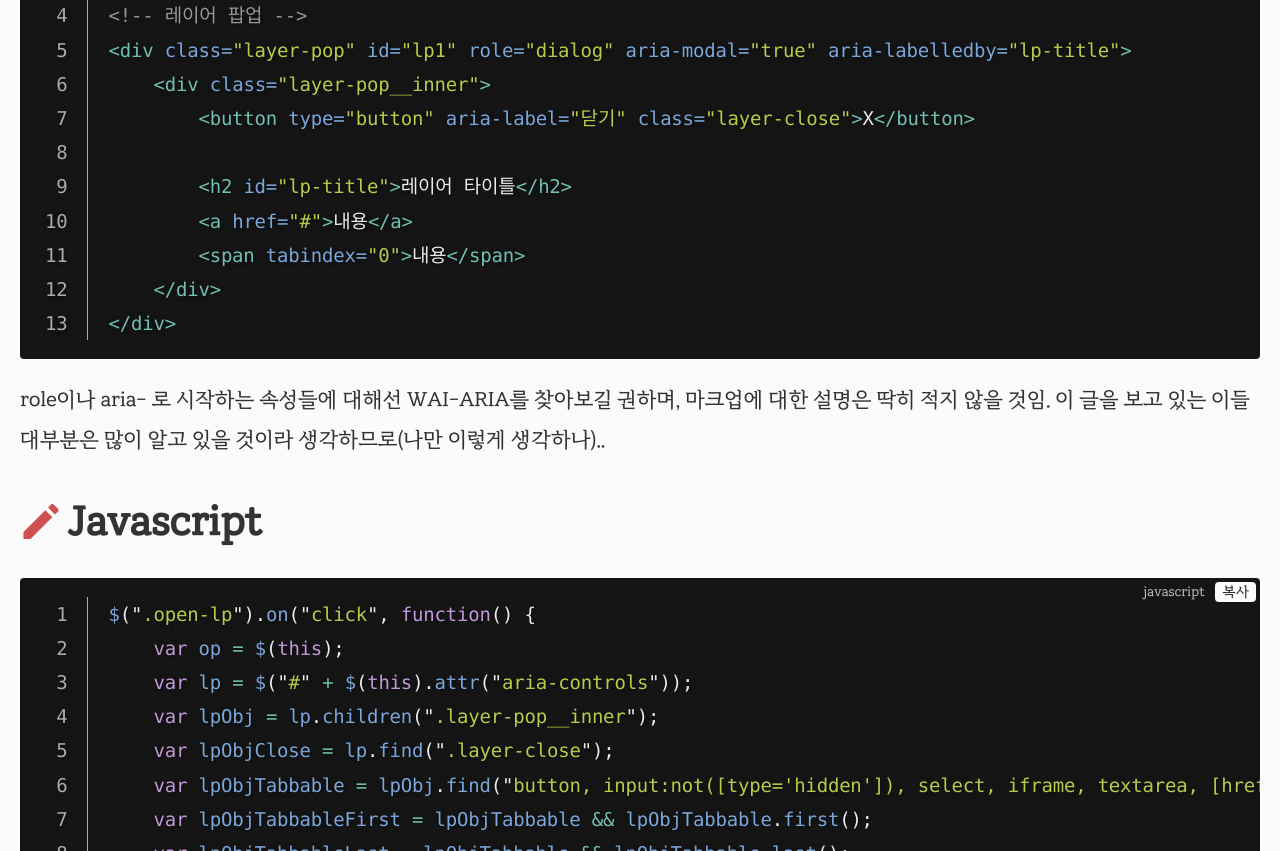
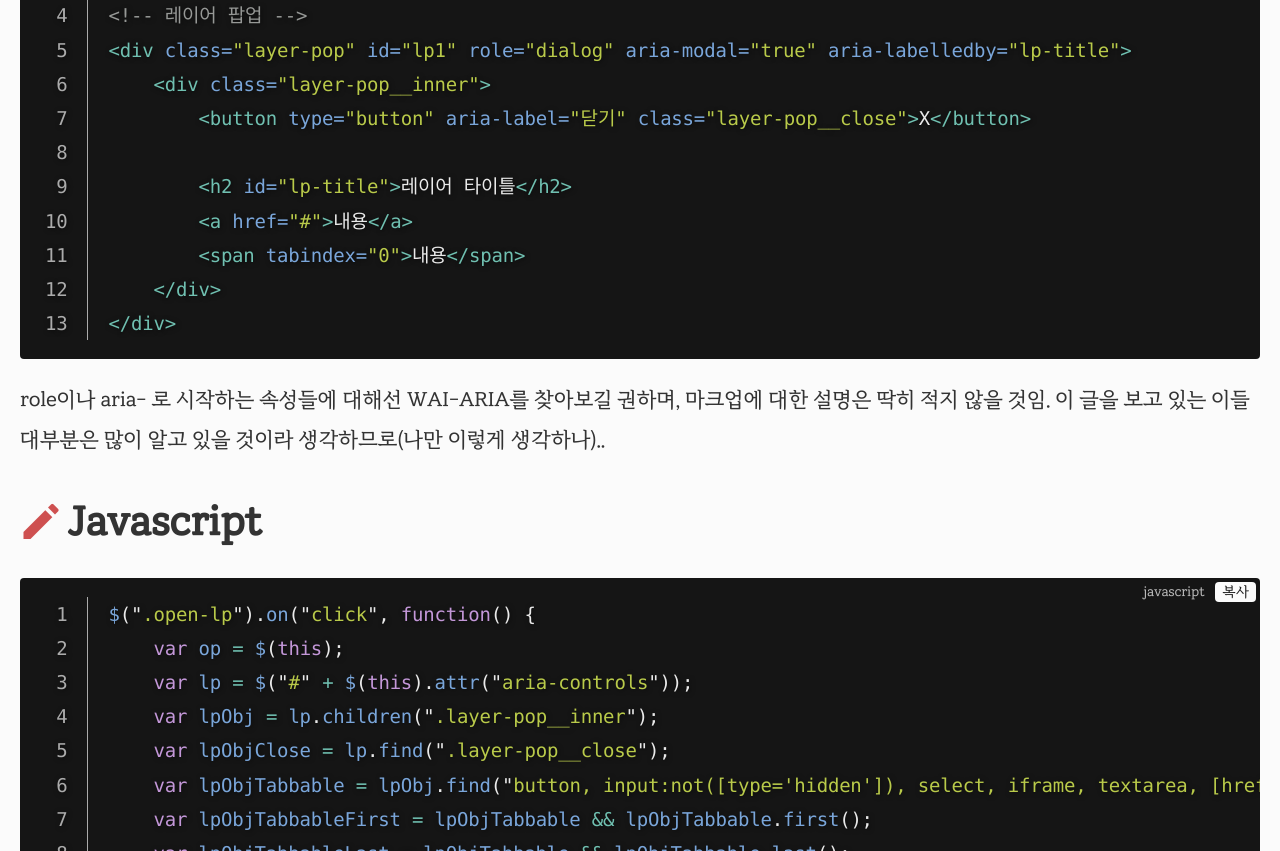
Before and after one commit to selosele/selosele.github.io, a Jekyll site: the page built from _posts/2020-01-29-layer-popup.md, in a window 1280 px wide and 1400 px high, scrolled down 1229 px. Shown: the part 153-1004 px from the top of the window. Built offline with Jekyll 4.4.1, drawn with Linux system fonts in a browser that asks for light colours; comment, search, counter and statistics services are not loaded.

Commit message:
포스트 수정

```diff
--- a/_posts/2020-01-29-layer-popup.md
+++ b/_posts/2020-01-29-layer-popup.md
@@ -35,7 +35,7 @@ post_dropcap: false
 <!-- 레이어 팝업 -->
 <div class="layer-pop" id="lp1" role="dialog" aria-modal="true" aria-labelledby="lp-title">
     <div class="layer-pop__inner">
-        <button type="button" aria-label="닫기" class="layer-close">X</button>
+        <button type="button" aria-label="닫기" class="layer-pop__close">X</button>
 
         <h2 id="lp-title">레이어 타이틀</h2>
         <a href="#">내용</a>
@@ -51,7 +51,7 @@ $(".open-lp").on("click", function() {
     var op = $(this);
     var lp = $("#" + $(this).attr("aria-controls"));
     var lpObj = lp.children(".layer-pop__inner");
-    var lpObjClose = lp.find(".layer-close");
+    var lpObjClose = lp.find(".layer-pop__close");
     var lpObjTabbable = lpObj.find("button, input:not([type='hidden']), select, iframe, textarea, [href], [tabindex]:not([tabindex='-1'])");
     var lpObjTabbableFirst = lpObjTabbable && lpObjTabbable.first();
     var lpObjTabbableLast = lpObjTabbable && lpObjTabbable.last();
```
